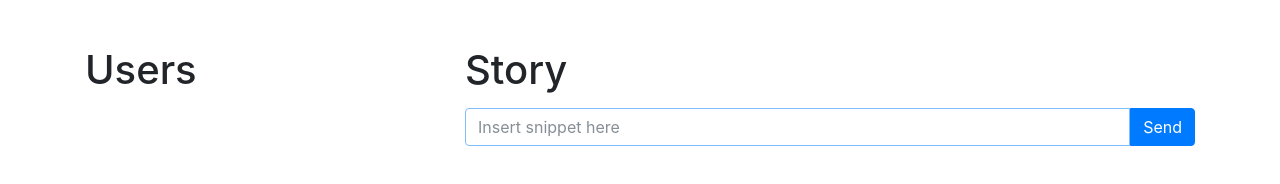
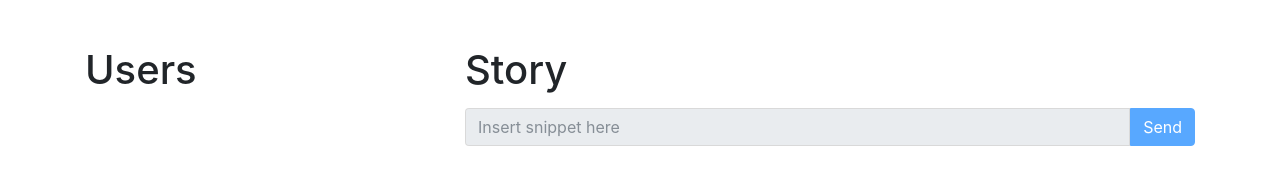
Before and after one commit to bennett-zhang/hack-cmu, a website: page public/room.html in a window 1280 px wide. Drawn offline with nearby package versions, Linux system fonts and the light colour scheme; no server answers.

Commit message:
Added waiting room and most of the chat features

```diff
--- a/public/room.html
+++ b/public/room.html
@@ -26,8 +26,8 @@
 				<p id="story"></p>
 				<form id="form">
 					<div class="input-group btn-group">
-						<input type="text" id="snippet-input" name="snippet-input" placeholder="Insert snippet here" maxlength="20" class="form-control" autofocus>
-						<input type="submit" value="Send" class="btn btn-primary">
+						<input type="text" id="snippet-input" name="snippet-input" placeholder="Insert snippet here" maxlength="20" class="form-control" autofocus disabled>
+						<input type="submit" id="snippet-button" value="Send" class="btn btn-primary" disabled>
 					</div>
 				</form>
 			</div>
```
